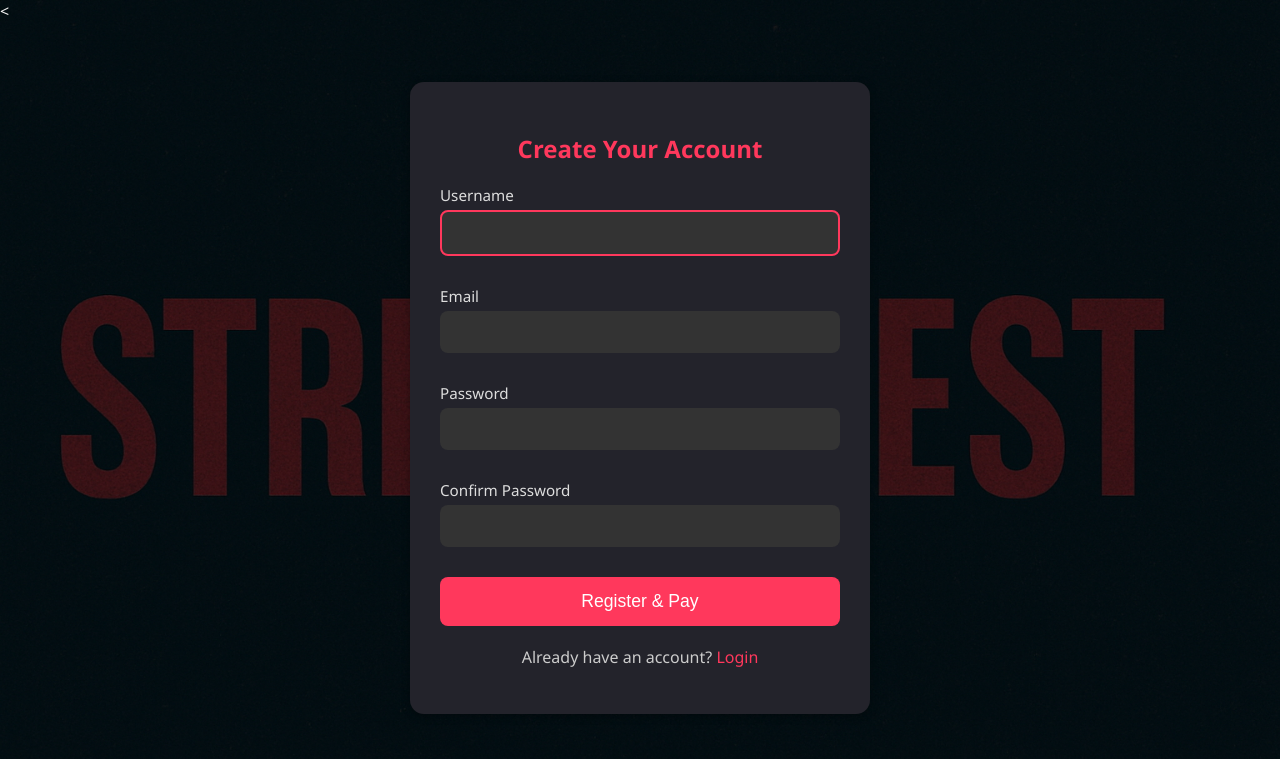
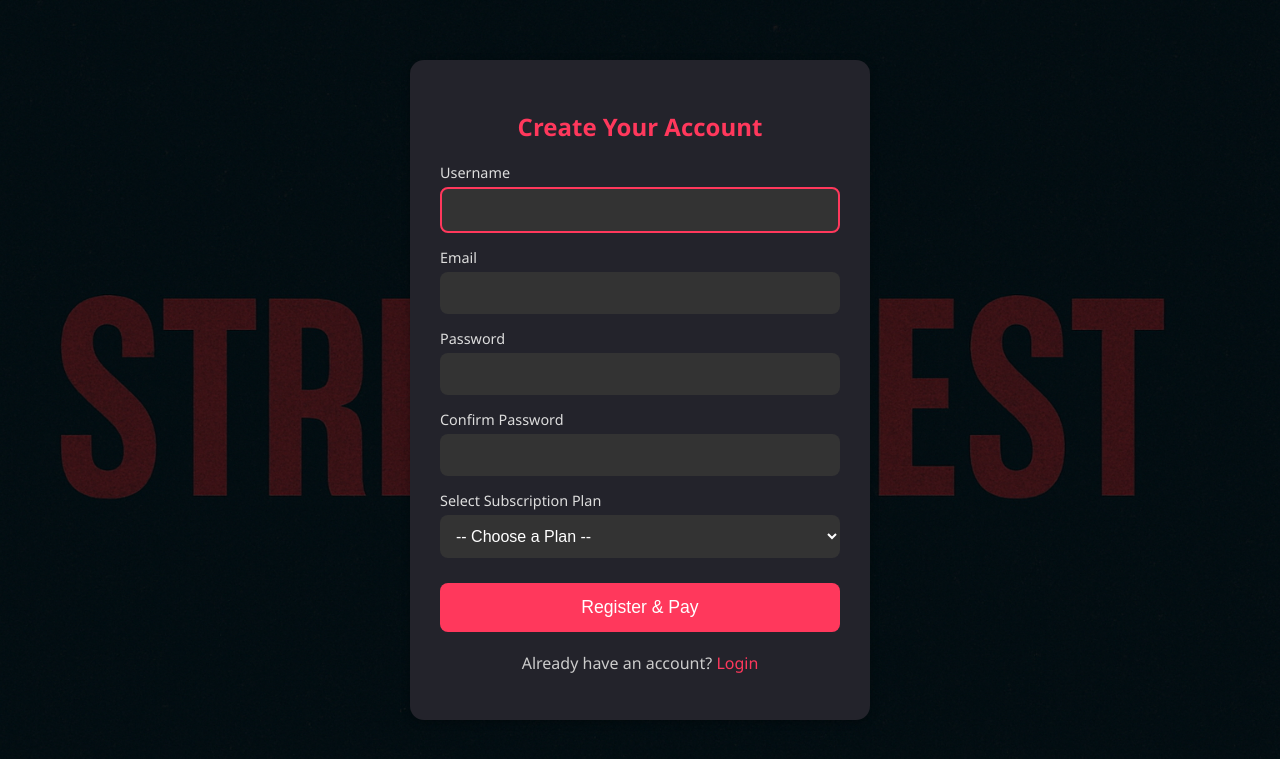
Before and after one commit to Aditya171202/Streamnest-OTT-Project, a Django app: page / in a window 1280 px wide. Shown: the top 759 px of the page. Run offline with Django 5.2, Linux system fonts and the light colour scheme; some libraries are stand-ins or nearby versions.

Commit message:
Updated project with latest changes

```diff
--- a/accounts/forms.py
+++ b/accounts/forms.py
@@ -3,7 +3,6 @@ from django.contrib.auth.forms import UserCreationForm
 from django.contrib.auth.models import User
 
 class CustomUserCreationForm(UserCreationForm):
-    # email = forms.EmailField(required=True)
 
     class Meta:
         model = User
--- a/accounts/models.py
+++ b/accounts/models.py
@@ -9,7 +9,7 @@ class Profile(models.Model):
     subscription_end = models.DateTimeField(default=now)
 
     def is_active_subscription(self):
-        return self.subscription_end > now()
+        return self.subscription_end and self.subscription_end > now()
 
     def __str__(self):
         return self.user.username
--- a/accounts/signals.py
+++ b/accounts/signals.py
@@ -10,4 +10,5 @@ def create_or_update_profile(sender, instance, created, **kwargs):
     if created:
         Profile.objects.create(user=instance)
     else:
-        instance.profile.save()
+        if hasattr(instance, 'profile'):
+            instance.profile.save()
--- a/accounts/urls.py
+++ b/accounts/urls.py
@@ -7,7 +7,8 @@ urlpatterns = [
     path('register/', views.register, name='register'),
     path('login/', views.user_login, name='login'),
     path('logout/', views.user_logout, name='logout'),
-    path('create-checkout-session/', views.create_checkout_session, name='create_checkout_session'),
     path('payment-success/', views.payment_success, name='payment_success'),
-    path('payment-failed/', views.payment_failed, name='payment_failed')
+    path('payment-failed/', views.payment_failed, name='payment_failed'),
+    path("subscription/", views.subscription_page, name="subscription_page"),
+    path("subscribe/<str:plan>/", views.subscribe, name="subscribe")
 ]
--- a/accounts/views.py
+++ b/accounts/views.py
@@ -1,20 +1,18 @@
-from django.shortcuts import render,redirect
-from django.contrib.auth import login,logout,authenticate,get_user_model
-from django.contrib.auth.forms import UserCreationForm,AuthenticationForm
-from.forms import CustomUserCreationForm
+from django.shortcuts import render, redirect
+from django.contrib.auth import login, logout, authenticate, get_user_model
 from django.contrib.auth.decorators import login_required
 from django.views.decorators.cache import never_cache
 from django.contrib import messages
 from .forms import CustomUserCreationForm
 import stripe
-from.models import Profile
+from .models import Profile
 from django.conf import settings
 from django.utils.timezone import now, timedelta
-from movies.models import ComingSoon,Genre,Movie
-from series.models import Genre,Series
-
+from movies.models import ComingSoon, Genre, Movie
+from series.models import Genre as SeriesGenre, Series
 
 stripe.api_key = settings.STRIPE_SECRET_KEY
+User = get_user_model()
 
 
 @never_cache
@@ -48,24 +46,35 @@ def home(request):
     }
     return render(request, 'index.html', context)
 
-
 @never_cache
 def register(request):
     if request.method == "POST":
         form = CustomUserCreationForm(request.POST)
+        plan = request.POST.get("plan")
+
+        if not plan or plan not in ["month", "year"]:
+            messages.error(request, "Please select a valid subscription plan.")
+            return render(request, "register.html", {"form": form})
+
         if form.is_valid():
             user = form.save(commit=False)
             user.is_active = False
             user.save()
+
             request.session['new_user_id'] = user.id
+            request.session['plan'] = plan
+            request.session.save()
+
+            amount = {"month": 19900, "year": 99900}[plan]
+
             try:
                 checkout_session = stripe.checkout.Session.create(
                     payment_method_types=['card'],
                     line_items=[{
                         'price_data': {
                             'currency': 'inr',
-                            'product_data': {'name': 'StreamNest Subscription'},
-                            'unit_amount': 49900,
+                            'product_data': {'name': f'StreamNest {plan.capitalize()} Subscription'},
+                            'unit_amount': amount,
                         },
                         'quantity': 1,
                     }],
@@ -74,78 +83,157 @@ def register(request):
                     cancel_url=request.build_absolute_uri('/payment-failed/'),
                 )
                 return redirect(checkout_session.url)
+
             except Exception as e:
                 messages.error(request, f"Payment initialization failed: {str(e)}")
                 return render(request, "register.html", {"form": form})
         else:
-            messages.error(request, "Please correct the errors below.")
+            messages.error(request, "Please correct the errors in the form.")
+
     else:
         form = CustomUserCreationForm()
 
     return render(request, "register.html", {"form": form})
 
 
+
 @never_cache
 def user_login(request):
-    if request.method=="POST":
-        username=request.POST.get("username")
-        password=request.POST.get("password")
-        user=authenticate(username=username,password=password)
+    if request.method == "POST":
+        username = request.POST.get("username")
+        password = request.POST.get("password")
+        user = authenticate(username=username, password=password)
+
         if user is not None:
-            login(request,user)
-            return redirect('home')
+            login(request, user)
+
+
+            if not hasattr(user, "profile"):
+                from .models import Profile
+                Profile.objects.create(user=user)
+
+
+            if user.profile.subscription_end and user.profile.subscription_end > now():
+
+                return redirect("home")
+            else:
+
+                messages.info(request, "Your subscription has expired. Please resubscribe.")
+
+                request.session['new_user_id'] = user.id
+
+                request.session['plan'] = 'month'
+                request.session.save()
+
+                try:
+
+                    amount = 19900
+                    checkout_session = stripe.checkout.Session.create(
+                        payment_method_types=['card'],
+                        line_items=[{
+                            'price_data': {
+                                'currency': 'inr',
+                                'product_data': {'name': 'StreamNest Monthly Subscription'},
+                                'unit_amount': amount,
+                            },
+                            'quantity': 1,
+                        }],
+                        mode='payment',
+                        success_url=request.build_absolute_uri('/payment-success/'),
+                        cancel_url=request.build_absolute_uri('/payment-failed/'),
+                    )
+                    return redirect(checkout_session.url)
+
+                except Exception as e:
+                    messages.error(request, f"Payment initialization failed: {str(e)}")
+                    return redirect("subscription_page")
         else:
-            messages.error(request,"Login failed")
-            return render(request,"login.html")
+            messages.error(request, "Login failed. Please check your credentials.")
+            return render(request, "login.html")
     else:
         return render(request, "login.html")
+
 
 @never_cache
 def user_logout(request):
     logout(request)
     return redirect("login")
 
-stripe.api_key = settings.STRIPE_SECRET_KEY
 
-def create_checkout_session(request):
+def payment_success(request):
+    user_id = request.session.get('new_user_id')
+    plan = request.session.get('plan', 'year')  # Default to year
+
+    if user_id:
+        try:
+            user = User.objects.get(id=user_id)
+            user.is_active = True
+            user.save()
+
+            # Ensure profile exists
+            if not hasattr(user, "profile"):
+                Profile.objects.create(user=user)
+
+            # Update subscription
+            if plan == "month":
+                user.profile.subscription_end = now() + timedelta(days=30)
+            else:  # year
+                user.profile.subscription_end = now() + timedelta(days=365)
+
+            user.profile.save()
+            login(request, user)
+
+            # Clear session
+            request.session.pop('new_user_id', None)
+            request.session.pop('plan', None)
+
+            messages.success(request, f"Welcome {user.username}! Your subscription is active.")
+            return render(request, "payment_success.html")
+
+        except User.DoesNotExist:
+            messages.error(request, "User not found. Please login.")
+            return redirect("login")
+
+    else:
+        messages.warning(request, "Your session expired. Please login again.")
+        return redirect("login")
+
+
+
+def payment_failed(request):
+    return render(request, "payment_failed.html")
+
+
+@login_required
+def subscription_page(request):
+    return render(request, "subscription.html")
+
+
+@login_required
+def subscribe(request, plan):
+    if plan not in ["month", "year"]:
+        messages.error(request, "Invalid plan selected.")
+        return redirect("subscription_page")
+
+    amount = {"month": 19900, "year": 99900}[plan]
+
     try:
         checkout_session = stripe.checkout.Session.create(
             payment_method_types=['card'],
             line_items=[{
                 'price_data': {
                     'currency': 'inr',
-                    'product_data': {
-                        'name': 'StreamNest Subscription',
-                    },
-                    'unit_amount': 49900,
+                    'product_data': {'name': f'StreamNest {plan.capitalize()} Subscription'},
+                    'unit_amount': amount,
                 },
                 'quantity': 1,
             }],
             mode='payment',
             success_url=request.build_absolute_uri('/payment-success/'),
             cancel_url=request.build_absolute_uri('/payment-failed/'),
+            client_reference_id=request.user.id
         )
         return redirect(checkout_session.url)
     except Exception as e:
-        return render(request, "payment_error.html", {"error": str(e)})
-
-User = get_user_model()
-
-def payment_success(request):
-    user_id = request.session.get('new_user_id')
-    if user_id:
-        user = User.objects.get(id=user_id)
-        user.is_active = True
-        user.profile.subscription_end = now() + timedelta(days=365)
-        user.profile.save()
-        user.save()
-        login(request, user)
-        request.session.pop('new_user_id', None)
-    else:
-        messages.warning(request, "Your session expired. Please login again.")
-        return redirect('login')
-
-    return render(request, "payment_success.html")
-
-def payment_failed(request):
-    return render(request, "payment_failed.html")
+        messages.error(request, f"Payment initialization failed: {str(e)}")
+        return redirect("subscription_page")
--- a/templates/register.html
+++ b/templates/register.html
@@ -14,29 +14,6 @@
             margin: 0;
             padding: 0;
         }
-        header {
-            background: #141414;
-            padding: 20px 40px;
-            display: flex;
-            justify-content: space-between;
-            align-items: center;
-        }
-        .logo {
-            font-size: 2rem;
-            color: #ff385c;
-            font-weight: bold;
-            letter-spacing: 2px;
-        }
-        nav a {
-            color: #f5f5f5;
-            margin-left: 30px;
-            text-decoration: none;
-            font-size: 1.1rem;
-            transition: color 0.2s;
-        }
-        nav a:hover {
-            color: #ff385c;
-        }
 
         .form-container {
             max-width: 400px;
@@ -46,68 +23,42 @@
             border-radius: 14px;
             box-shadow: 0 2px 8px rgba(0,0,0,0.3);
         }
+
         .form-container h2 {
             text-align: center;
             color: #ff385c;
             margin-bottom: 20px;
         }
+
         form {
+            display: block;
+        }
+
+        .form-group {
             display: flex;
             flex-direction: column;
-            gap: 15px;
+            margin-bottom: 15px;
+            width: 100%;
         }
+
         label {
             font-size: 0.9rem;
             margin-bottom: 5px;
             color: #ddd;
         }
-        input {
+
+        input, select {
             padding: 12px;
             border: none;
             border-radius: 8px;
             font-size: 1rem;
             background: #333;
             color: #fff;
-        }
-        input:focus {
-            outline: none;
-            border: 2px solid #ff385c;
-        }
-        button {
-            padding: 14px;
-            background: #ff385c;
-            color: #fff;
-            border: none;
-            border-radius: 8px;
-            font-size: 1.1rem;
-            cursor: pointer;
-            transition: background 0.2s;
-        }
-        button:hover {
-            background: #b31539;
-        }
-        p {
-            text-align: center;
-            margin-top: 20px;
-            color: #ccc;
-        }
-        p a {
-            color: #ff385c;
-            text-decoration: none;
-        }
-        .form-group {
-        display: flex;
-        flex-direction: column;
-        margin-bottom: 15px;
+            width: 100%;
+            box-sizing: border-box;
         }
 
-        .form-group label {
-            margin-bottom: 5px;
-            font-size: 0.95rem;
-            color: #ddd;
-        }
-
-        .form-group input:focus {
+        input:focus, select:focus {
             outline: none;
             border: 2px solid #ff385c;
         }
@@ -122,18 +73,36 @@
             cursor: pointer;
             transition: background 0.2s;
             width: 100%;
+            margin-top: 10px;
         }
 
         button:hover {
             background: #b31539;
         }
+
+        p {
+            text-align: center;
+            margin-top: 20px;
+            color: #ccc;
+        }
+
+        p a {
+            color: #ff385c;
+            text-decoration: none;
+        }
+
+        .error-text p {
+            color: #ff4c4c;
+            margin: 2px 0;
+            font-size: 0.85rem;
+        }
     </style>
+
 </head>
 <body>
-
-    <<div class="form-container">
+    <div class="form-container">
         <h2>Create Your Account</h2>
-        <form method="POST" action="{% url 'register' %}" class="register-form">
+        <form method="POST" action="{% url 'register' %}">
             {% csrf_token %}
 
             <div class="form-group">
@@ -184,41 +153,19 @@
                 {% endif %}
             </div>
 
+            <div class="form-group">
+                <label for="plan">Select Subscription Plan</label>
+                <select name="plan" id="plan" required>
+                    <option value="" disabled selected>-- Choose a Plan --</option>
+                    <option value="month">1 Month - ₹199</option>
+                    <option value="year">1 Year - ₹999</option>
+                </select>
+            </div>
+
             <button type="submit">Register & Pay</button>
         </form>
 
         <p>Already have an account? <a href="{% url 'login' %}">Login</a></p>
     </div>
-
-
-
-    <script src="https://js.stripe.com/v3/"></script>
-    <script>
-        const form = document.getElementById("register-form");
-
-        form.addEventListener("submit", async (e) => {
-            e.preventDefault();
-
-            const formData = new FormData(form);
-
-
-            const response = await fetch("{% url 'create_checkout_session' %}", {
-                method: "POST",
-                body: formData,
-                headers: {
-                    "X-CSRFToken": "{{ csrf_token }}",
-                },
-            });
-
-            const session = await response.json();
-
-            if (session.id) {
-                const stripe = Stripe("{{ STRIPE_PUBLIC_KEY }}");
-                stripe.redirectToCheckout({ sessionId: session.id });
-            } else {
-                alert("Something went wrong. Please try again.");
-            }
-        });
-    </script>
 </body>
 </html>
```
Also changed, not shown: templates/subscription.html (added, +61 -0 lines).
